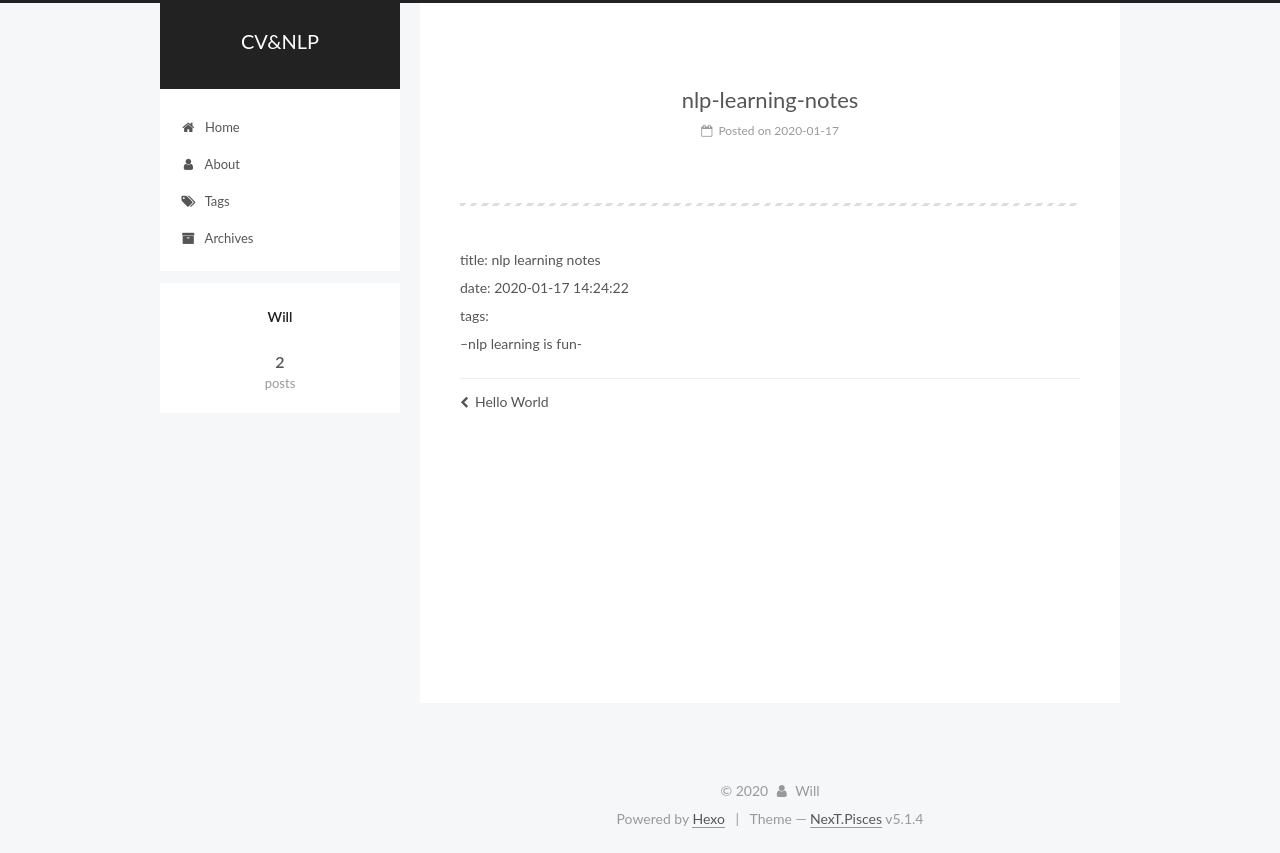
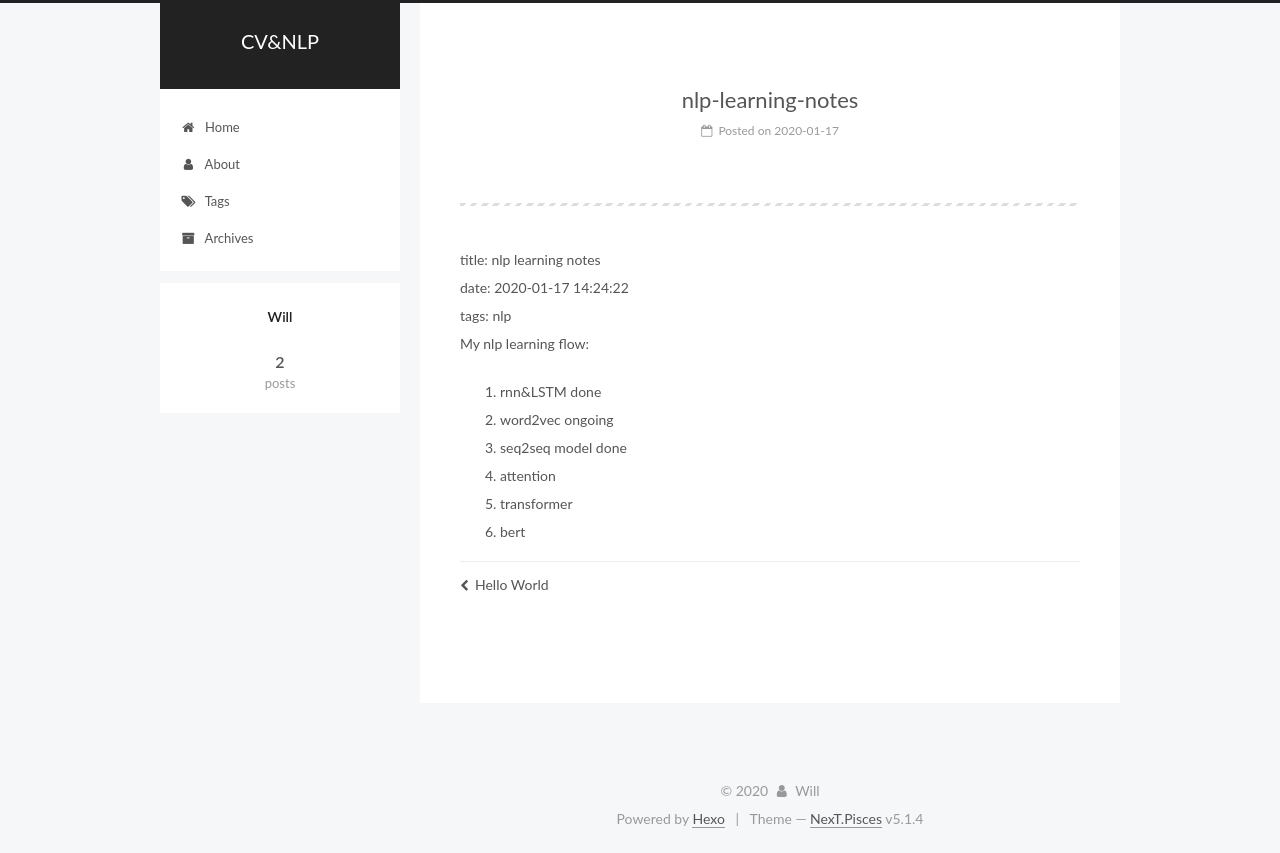
Before and after one commit to hanweiWill/hanweiWill.github.io, a plain HTML site: page 2020/01/17/nlp-learning-notes/index.html in a window 1280 px wide. Drawn offline with Linux system fonts and the light colour scheme.

Commit message:
Site updated: 2020-01-17 18:08:30

```diff
--- a/2020/01/17/nlp-learning-notes/index.html
+++ b/2020/01/17/nlp-learning-notes/index.html
@@ -79,15 +79,15 @@
 
 
 
-<meta name="description" content="title: nlp learning notesdate: 2020-01-17 14:24:22tags:–nlp learning is fun-">
+<meta name="description" content="title: nlp learning notesdate: 2020-01-17 14:24:22tags: nlpMy nlp learning flow:  rnn&amp;LSTM      done word2vec      ongoing  seq2seq model done attention transformer bert">
 <meta property="og:type" content="article">
 <meta property="og:title" content="nlp-learning-notes">
 <meta property="og:url" content="http://yoursite.com/2020/01/17/nlp-learning-notes/index.html">
 <meta property="og:site_name" content="CV&amp;NLP">
-<meta property="og:description" content="title: nlp learning notesdate: 2020-01-17 14:24:22tags:–nlp learning is fun-">
+<meta property="og:description" content="title: nlp learning notesdate: 2020-01-17 14:24:22tags: nlpMy nlp learning flow:  rnn&amp;LSTM      done word2vec      ongoing  seq2seq model done attention transformer bert">
 <meta property="og:locale" content="en_US">
 <meta property="article:published_time" content="2020-01-17T06:24:22.321Z">
-<meta property="article:modified_time" content="2020-01-17T06:27:59.482Z">
+<meta property="article:modified_time" content="2020-01-17T10:07:58.044Z">
 <meta property="article:author" content="Will">
 <meta name="twitter:card" content="summary">
 
@@ -320,7 +320,15 @@
 
 
         <hr>
-<p>title: nlp learning notes<br>date: 2020-01-17 14:24:22<br>tags:<br>–nlp learning is fun-</p>
+<p>title: nlp learning notes<br>date: 2020-01-17 14:24:22<br>tags: nlp<br>My nlp learning flow:</p>
+<ol>
+<li>rnn&amp;LSTM      done</li>
+<li>word2vec      ongoing </li>
+<li>seq2seq model done</li>
+<li>attention</li>
+<li>transformer</li>
+<li>bert </li>
+</ol>
 
 
     </div>
```
Also changed, not shown: index.html (+9 -1 lines).
